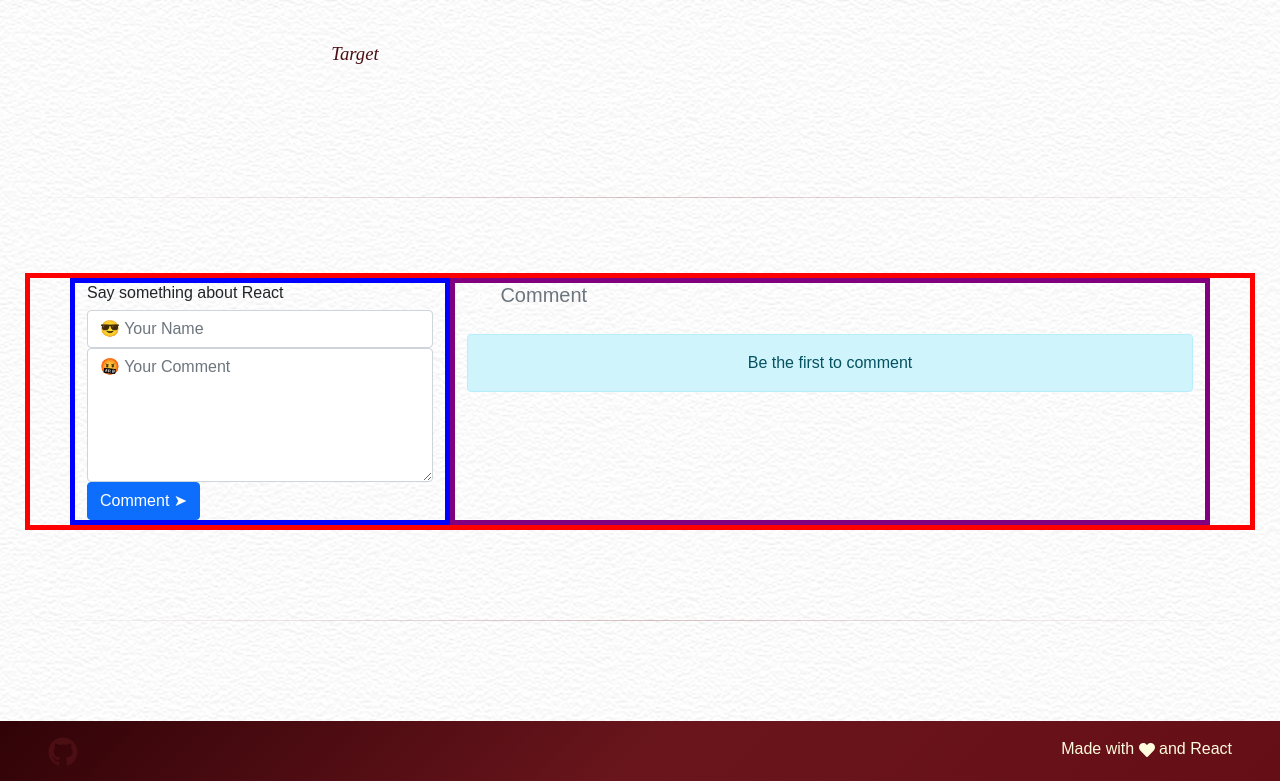
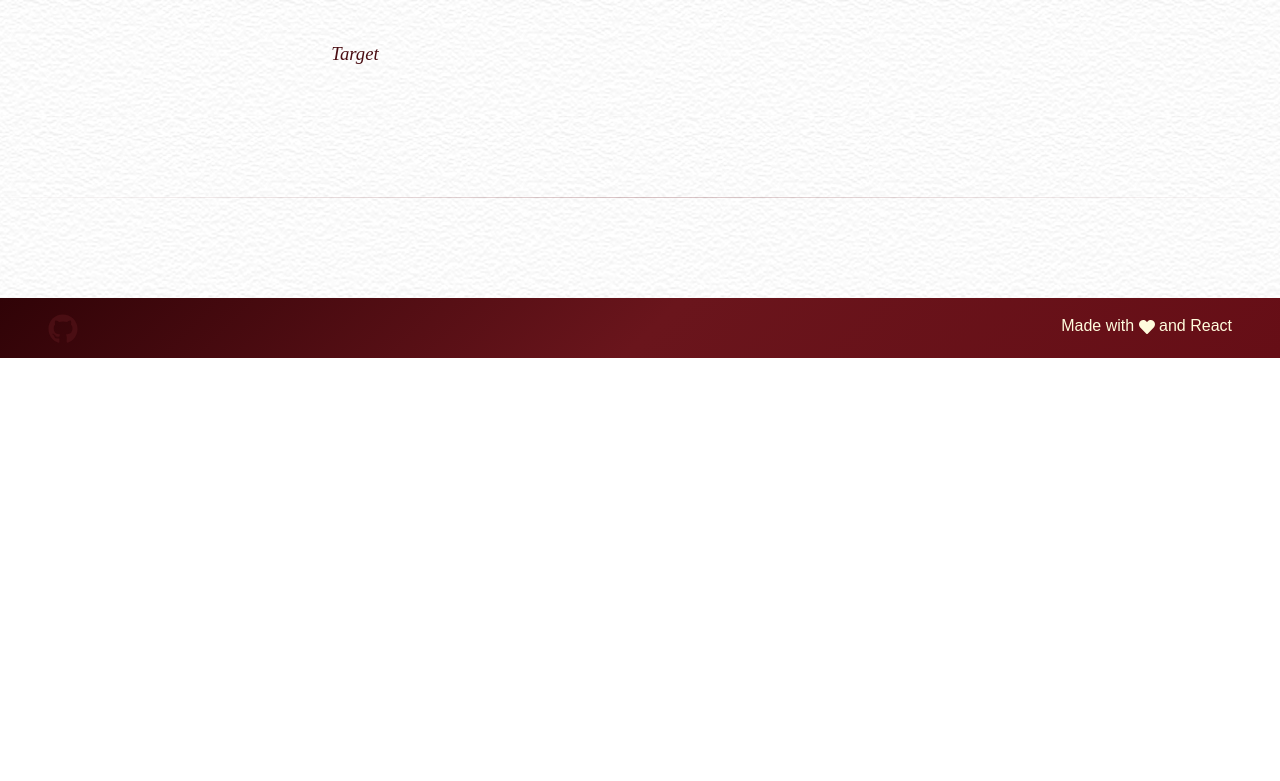
Before and after one commit to mimnetto/colleen-blake-client, a React (Create React App) app: page / in a window 1280 px wide. Shown: the part 3360-4141 px from the top of the page. After the commit the page ends 3718 px from the top, so only its background shows below. Built offline with nearby package versions, Linux system fonts and the light colour scheme; a web font is replaced by a local one.

Commit message:
fixing repo

```diff
--- a/src/App.js
+++ b/src/App.js
@@ -74,12 +74,6 @@ class App extends Component {
         <Fade>
           <hr></hr>
         </Fade>
-        <section>
-          <Guest/>
-        </section>
-        <Fade>
-          <hr></hr>
-        </Fade>
       </main>
       <Footer/>
     </div>
```
